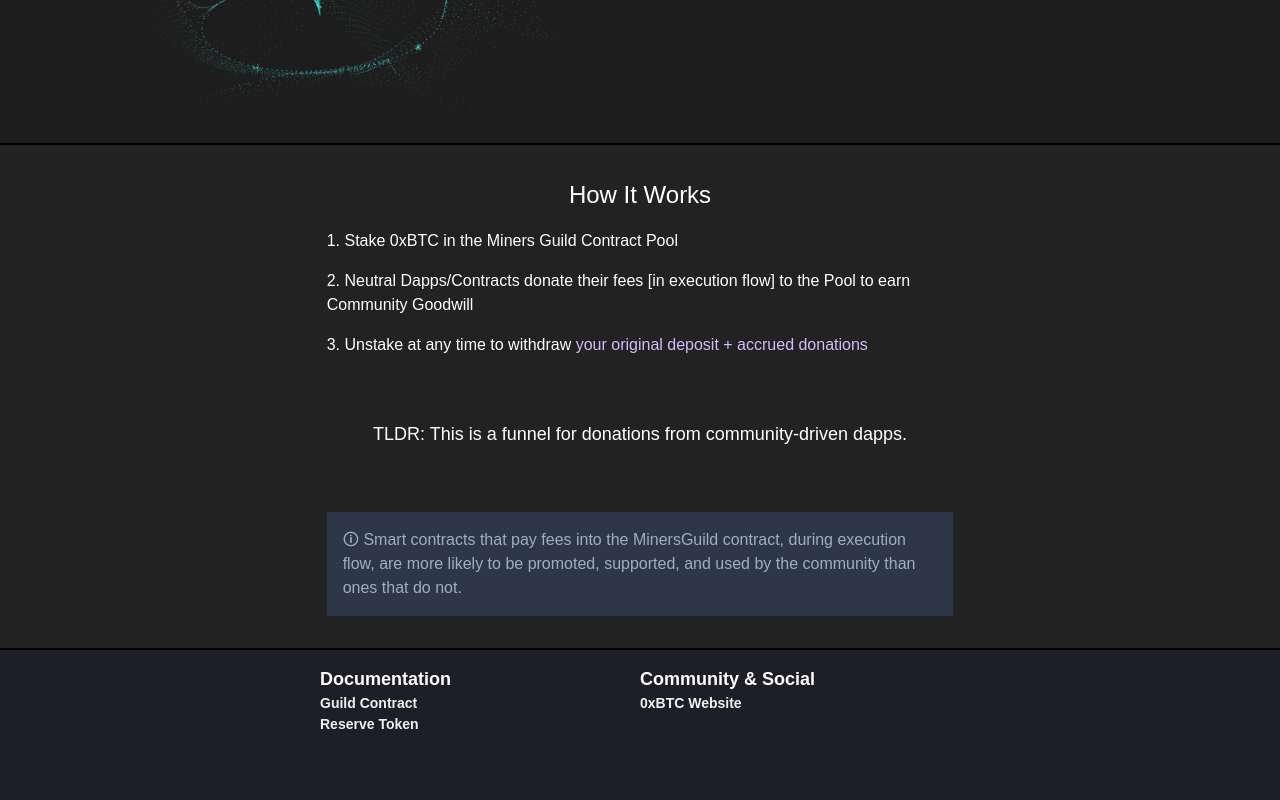
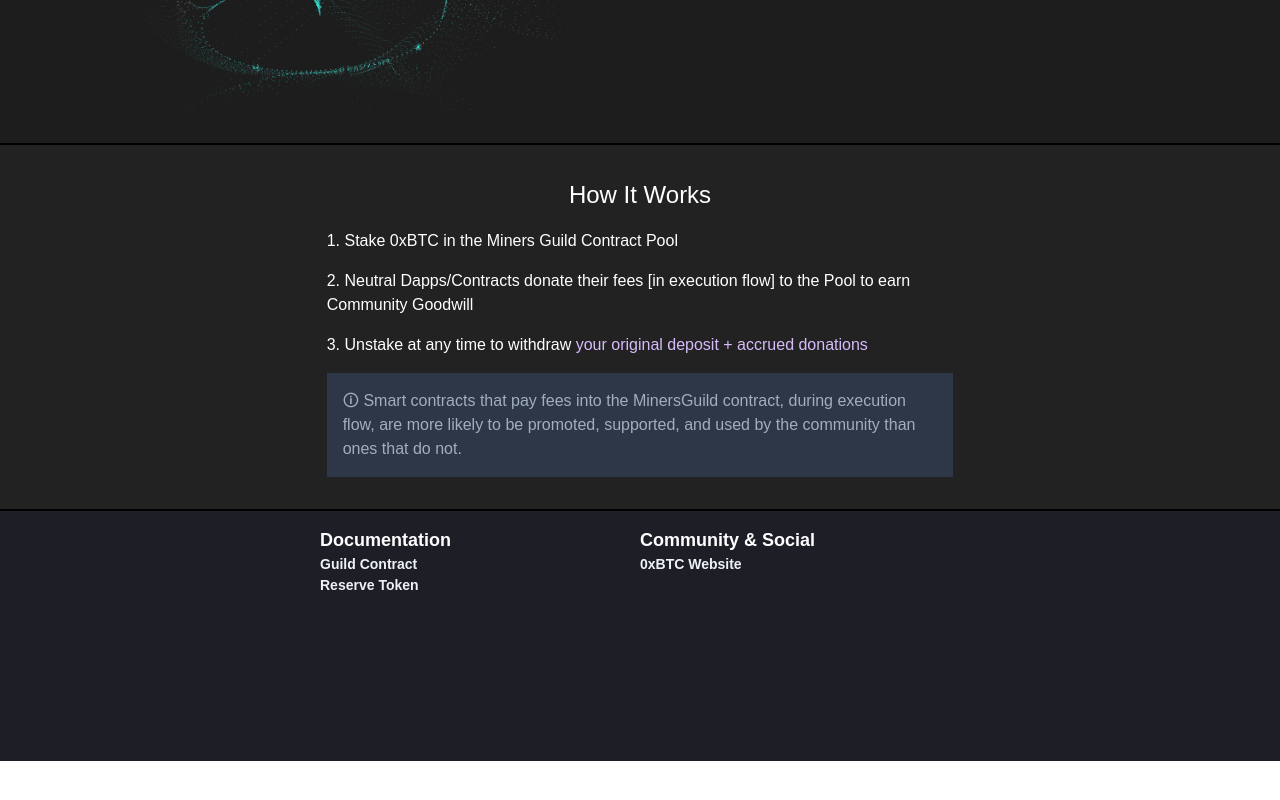
Before and after one commit to ethereumdegen/optimistic-nft-store-web, a Vue app: page / in a window 1280 px wide. Shown: the part 504-1304 px from the top of the page. After the commit the page ends 1265 px from the top, so only its background shows below. Built offline with nearby package versions, Linux system fonts and the light colour scheme; what vue-tailwind would draw is missing.

Commit message:
hide div

```diff
--- a/src/views/Home.vue
+++ b/src/views/Home.vue
@@ -61,7 +61,7 @@
                     <li class="my-4" > 3. Unstake at any time to withdraw <span class="text-purple-300"> your original deposit + accrued donations </span>  </li>
                </ul>
 
-                <div class="text-lg text-center my-16"> TLDR: This is a funnel for donations from community-driven dapps. </div>
+                <div class="text-lg text-center my-16 hidden "> TLDR: This is a funnel for donations from community-driven dapps. </div>
 
 
                 <p class="text-gray-500 bg-gray-800 p-4"> 🛈 Smart contracts that pay fees into the MinersGuild contract, during execution flow, are more likely to be promoted, supported, and used by the community than ones that do not. </p>
```
